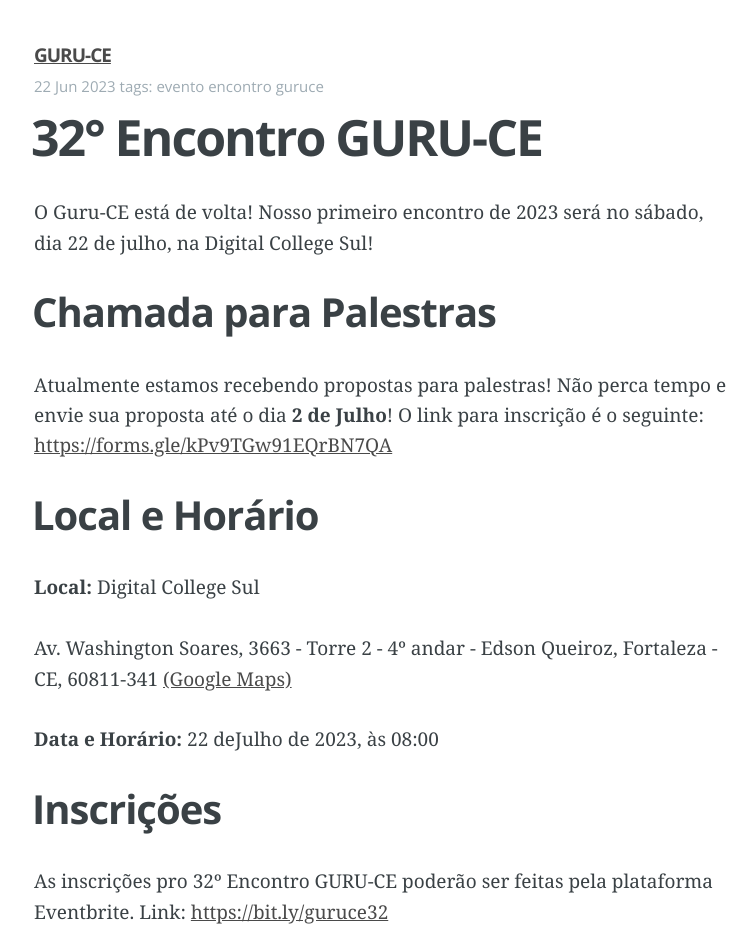
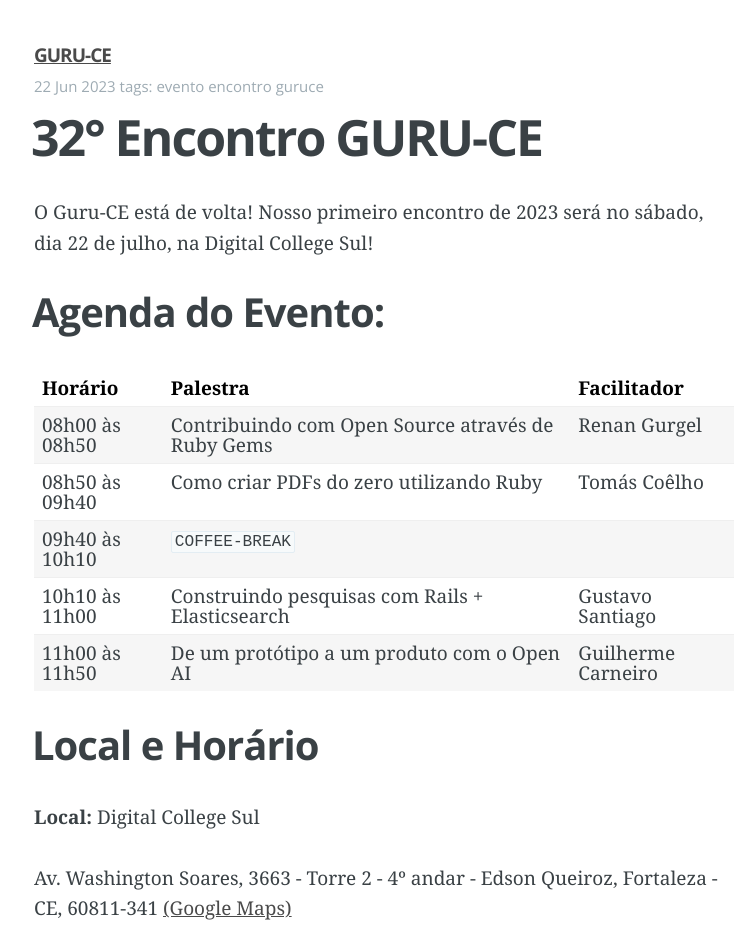
Before and after one commit to guru-ce/guru-ce.github.io, a Jekyll site: the page built from _posts/2023-06-22-32-encontro-guru-ce.md, in a window 1280 px wide. Shown: the top 952 px of the page, without its empty margins (256-1012 px from the left). Built offline with Jekyll 4.4.1, drawn with Linux system fonts in a browser that asks for light colours; some of the changed text lies outside the part shown.

Commit message:
Add event schedule

```diff
--- a/_posts/2023-06-22-32-encontro-guru-ce.md
+++ b/_posts/2023-06-22-32-encontro-guru-ce.md
@@ -7,9 +7,15 @@ categories: evento encontro guruce
 
 O Guru-CE está de volta! Nosso primeiro encontro de 2023 será no sábado, dia 22 de julho, na Digital College Sul!
 
-## Chamada para Palestras
+## Agenda do Evento:
 
-Atualmente estamos recebendo propostas para palestras! Não perca tempo e envie sua proposta até o dia **2 de Julho**! O link para inscrição é o seguinte: [https://forms.gle/kPv9TGw91EQrBN7QA](https://forms.gle/kPv9TGw91EQrBN7QA)
+| Horário        | Palestra                                                        | Facilitador
+| -----------    |    -------------------------------                              | -----------
+| 08h00 às 08h50 |	Contribuindo com Open Source através de Ruby Gems   | Renan Gurgel
+| 08h50 às 09h40 |	Como criar PDFs do zero utilizando Ruby             | Tomás Coêlho
+| 09h40 às 10h10 |	`COFFEE-BREAK`
+| 10h10 às 11h00 |	Construindo pesquisas com Rails + Elasticsearch     | Gustavo Santiago
+| 11h00 às 11h50 |	De um protótipo a um produto com o Open AI	        | Guilherme Carneiro
 
 
 ## Local e Horário
@@ -21,8 +27,8 @@ Av. Washington Soares, 3663 - Torre 2 - 4º andar - Edson Queiroz, Fortaleza - C
 [(Google Maps)](https://www.google.com/maps/place/Digital+College+Sul/@-3.7881216,-38.4799297,17z/data=!3m1!4b1!4m6!3m5!1s0x7c745dc35685f8d:0x7708bd134e0b2cf2!8m2!3d-3.7881216!4d-38.4799297!16s%2Fg%2F11k3_przvn?entry=ttu)
 
 **Data e Horário:**
-22 deJulho de 2023, às 08:00
+22 de Julho de 2023, às 08:00
 
 ## Inscrições
 
-As inscrições pro 32º Encontro GURU-CE poderão ser feitas pela plataforma Eventbrite. Link: [https://bit.ly/guruce32](https://bit.ly/guruce32)
+As inscrições pro 32º Encontro GURU-CE estão esgotadas! Agradecemos às pessoas que se interessaram e compraram ingressos pro evento. Se você não conseguiu ingresso, fique de olho nos próximos!
```
